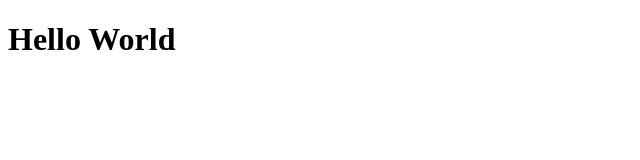
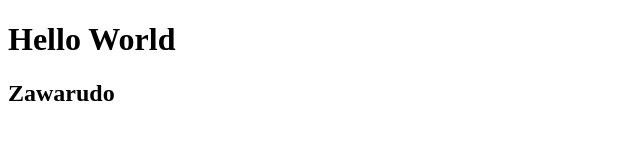
Before and after one commit to RisenDawn/TestGit, a plain HTML site: page index.html in a window 1280 px wide. Shown: the whole page, without its empty margins (0-640 px from the left). Drawn offline with Linux system fonts and the light colour scheme.

Commit message:
Added more message

```diff
--- a/index.html
+++ b/index.html
@@ -5,4 +5,5 @@
 </head>
 <body>
     <h1>Hello World</h1>
+    <h2>Zawarudo</h2>
 </body>
```
